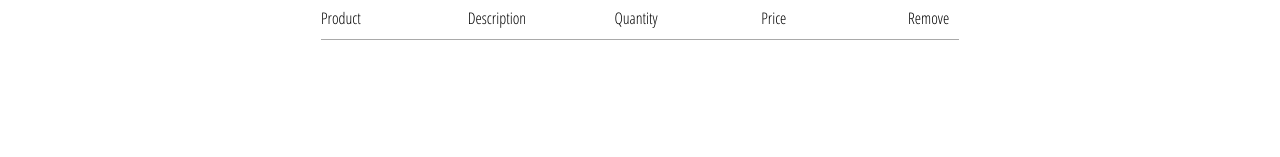
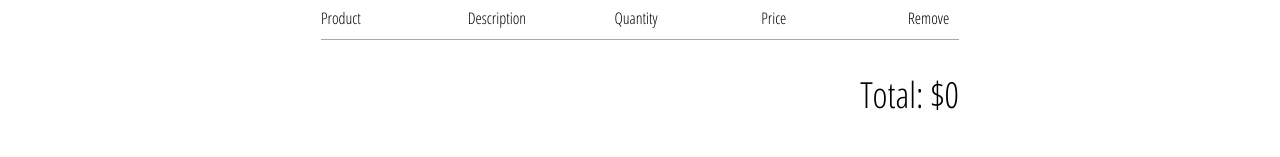
Before and after one commit to stkuwanda/r-shop, a React (Create React App) app: page /checkout in a window 1280 px wide. Shown: the part 143-300 px from the top of the page. Built offline with nearby package versions, Linux system fonts and the light colour scheme; no server answers.

Commit message:
updated checkout page with more details

```diff
--- a/src/pages/checkout/checkout.component.jsx
+++ b/src/pages/checkout/checkout.component.jsx
@@ -1,10 +1,13 @@
 import React from 'react';
 import { connect } from 'react-redux';
 import { createStructuredSelector } from 'reselect';
-import { selectCartItems } from '../../redux/cart/cart.selectors';
+import {
+	selectCartItems,
+	selectCartTotalPrice,
+} from '../../redux/cart/cart.selectors';
 import './checkout.styles.scss';
 
-const CheckoutPage = () => {
+const CheckoutPage = ({ cartItems, totalPrice }) => {
 	return (
 		<div className='checkout-page'>
 			<div className='checkout-header'>
@@ -24,12 +27,17 @@ const CheckoutPage = () => {
 					<span>Remove</span>
 				</div>
 			</div>
+			{cartItems.map(cartItem => cartItem.name)}
+			<div className='total'>
+				<span>Total: ${totalPrice}</span>
+			</div>
 		</div>
 	);
 };
 
 const mapStateToProps = createStructuredSelector({
-  cartItems: selectCartItems
+	cartItems: selectCartItems,
+	totalPrice: selectCartTotalPrice,
 });
 
-export default CheckoutPage;
+export default connect(mapStateToProps)(CheckoutPage);
```
